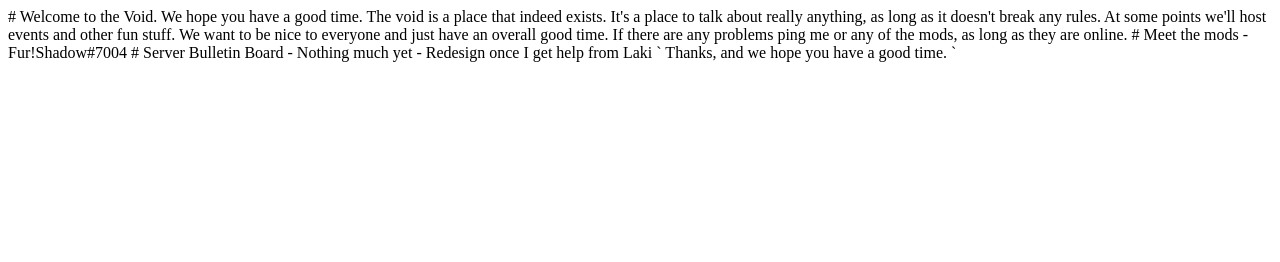
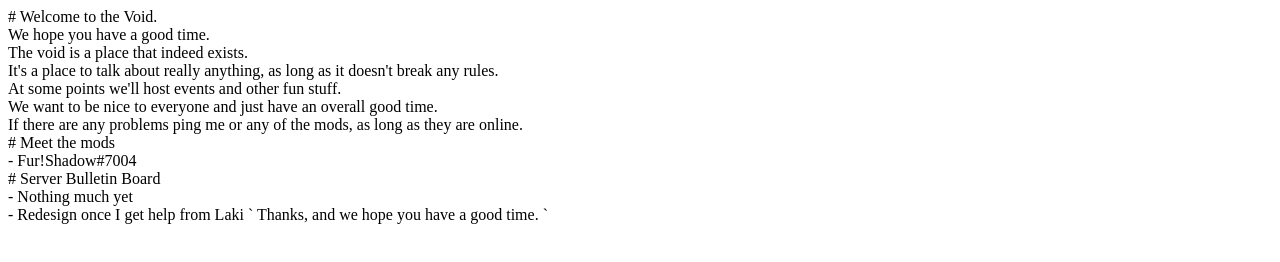
Before and after one commit to Cooliokid956/void-server.github.io, a plain HTML site: page index.html in a window 1280 px wide. Drawn offline with Linux system fonts and the light colour scheme.

Commit message:
Update index.html

```diff
--- a/index.html
+++ b/index.html
@@ -1,19 +1,19 @@
 <p>
 
-# Welcome to the Void.
-We hope you have a good time.
+# Welcome to the Void. <br>
+We hope you have a good time. <br>
 
 
 
-The void is a place that indeed exists.
-It's a place to talk about really anything, as long as it doesn't break any rules.
-At some points we'll host events and other fun stuff.
-We want to be nice to everyone and just have an overall good time.
-If there are any problems ping me or any of the mods, as long as they are online.
+The void is a place that indeed exists. <br>
+It's a place to talk about really anything, as long as it doesn't break any rules. <br>
+At some points we'll host events and other fun stuff.<br>
+We want to be nice to everyone and just have an overall good time. <br>
+If there are any problems ping me or any of the mods, as long as they are online.<br>
 
 
-# Meet the mods
-- Fur!Shadow#7004
+# Meet the mods<br>
+- Fur!Shadow#7004<br>
 
 
 
@@ -23,14 +23,14 @@ If there are any problems ping me or any of the mods, as long as they are online
 
 
 
-# Server Bulletin Board
+# Server Bulletin Board<br>
 
-- Nothing much yet
+- Nothing much yet<br>
 - Redesign once I get help from Laki
 
 
 
-` Thanks, and we hope you have a good time. `
+` Thanks, and we hope you have a good time. `<br>
 
 
 <p\>
```
